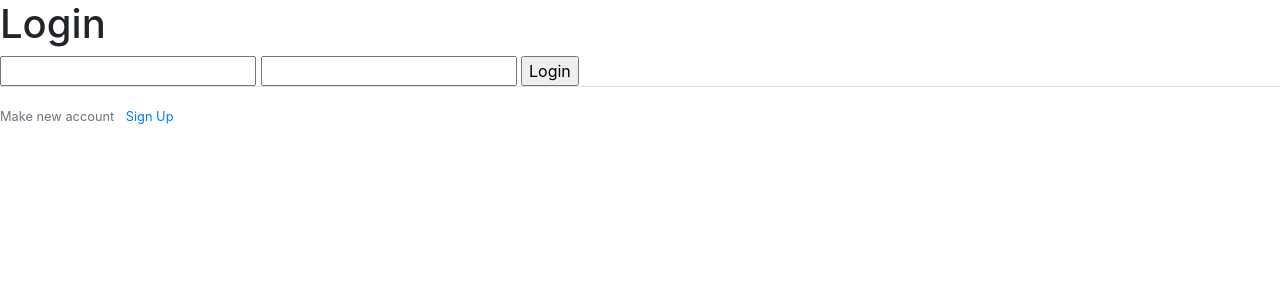
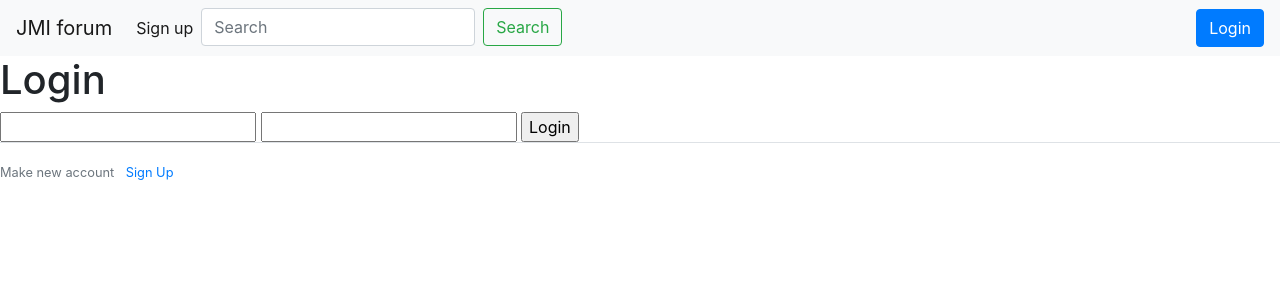
Before and after one commit to VisheshPandita/JMI-forums, a Django app: page / in a window 1280 px wide. Shown: the top 300 px of the page. Run offline with Django 3.2, Linux system fonts and the light colour scheme; some libraries are stand-ins or nearby versions.

Commit message:
Improving UI

```diff
--- a/jmi/jmiforums/templates/jmiforums/header.html
+++ b/jmi/jmiforums/templates/jmiforums/header.html
@@ -16,6 +16,60 @@
       </div>
     {% endfor %}
   {% endif %}
+    <!-- This is navbar -->
+
+    {% if user.is_authenticated %}
+      <nav class="navbar navbar-expand-lg navbar-light bg-light">
+    <a class="navbar-brand" href="#">JMI forum</a>
+    <button class="navbar-toggler" type="button" data-toggle="collapse" data-target="#navbarSupportedContent" aria-controls="navbarSupportedContent" aria-expanded="false" aria-label="Toggle navigation">
+      <span class="navbar-toggler-icon"></span>
+    </button>
+
+    <div class="collapse navbar-collapse" id="navbarSupportedContent">
+      <ul class="navbar-nav mr-auto">
+        <li class="nav-item active">
+          <a class="nav-link" href="{% url 'jmiforums:profile' %}">Profile</a>
+        </li>
+        <li>
+          <form class="form-inline my-2 my-lg-0">
+            <input class="form-control mr-sm-2" type="search" placeholder="Search" aria-label="Search">
+            <button class="btn btn-outline-success my-2 my-sm-0" type="submit">Search</button>
+          </form>
+        </li>
+      </ul>
+
+      <a class="btn btn-primary" href="{% url 'jmiforums:logout' %}" role="button">Logout</a>
+
+    </div>
+  </nav>
+    {% else %}
+      <nav class="navbar navbar-expand-lg navbar-light bg-light">
+    <a class="navbar-brand" href="{% url 'jmiforums:homepage' %}">JMI forum</a>
+    <button class="navbar-toggler" type="button" data-toggle="collapse" data-target="#navbarSupportedContent" aria-controls="navbarSupportedContent" aria-expanded="false" aria-label="Toggle navigation">
+      <span class="navbar-toggler-icon"></span>
+    </button>
+
+    <div class="collapse navbar-collapse" id="navbarSupportedContent">
+      <ul class="navbar-nav mr-auto">
+        <li class="nav-item active">
+          <a class="nav-link" href="{% url 'jmiforums:register' %}">Sign up</a>
+        </li>
+        <li>
+          <form class="form-inline my-2 my-lg-0">
+            <input class="form-control mr-sm-2" type="search" placeholder="Search" aria-label="Search">
+            <button class="btn btn-outline-success my-2 my-sm-0" type="submit">Search</button>
+          </form>
+        </li>
+      </ul>
+
+      <a class="btn btn-primary" href="{% url 'jmiforums:login' %}" role="button">Login</a>
+
+    </div>
+  </nav>
+    {% endif %}
+
+
+<!--  -->
   {% block body %}{% endblock %}
 </body>
 </html>
--- a/jmi/jmiforums/views.py
+++ b/jmi/jmiforums/views.py
@@ -46,14 +46,17 @@ def register(request):
   return render(request, 'jmiforums/register.html', {"form":form, "profile_form": profile_form,})
 
 def login_view(request):
-  username = request.POST["username"]
-  password = request.POST["password"]
-  user = authenticate(request, username=username, password=password)
-  if user is not None:
-    login(request, user)
-    return HttpResponseRedirect(reverse("jmiforums:homepage"))
+  if request.method == 'POST':
+    username = request.POST["username"]
+    password = request.POST["password"]
+    user = authenticate(request, username=username, password=password)
+    if user is not None:
+      login(request, user)
+      return HttpResponseRedirect(reverse("jmiforums:homepage"))
+    else:
+      return render(request, "jmiforums/login.html", {"message": "Invalid username/password. "})
   else:
-    return render(request, "jmiforums/login.html", {"message": "Invalid username/password. "})
+    return render(request, 'jmiforums/login.html')
 
 def logout_view(request):
   logout(request)
```
Also changed, not shown: jmi/jmiforums/templates/jmiforums/home.html (+0 -27 lines).
